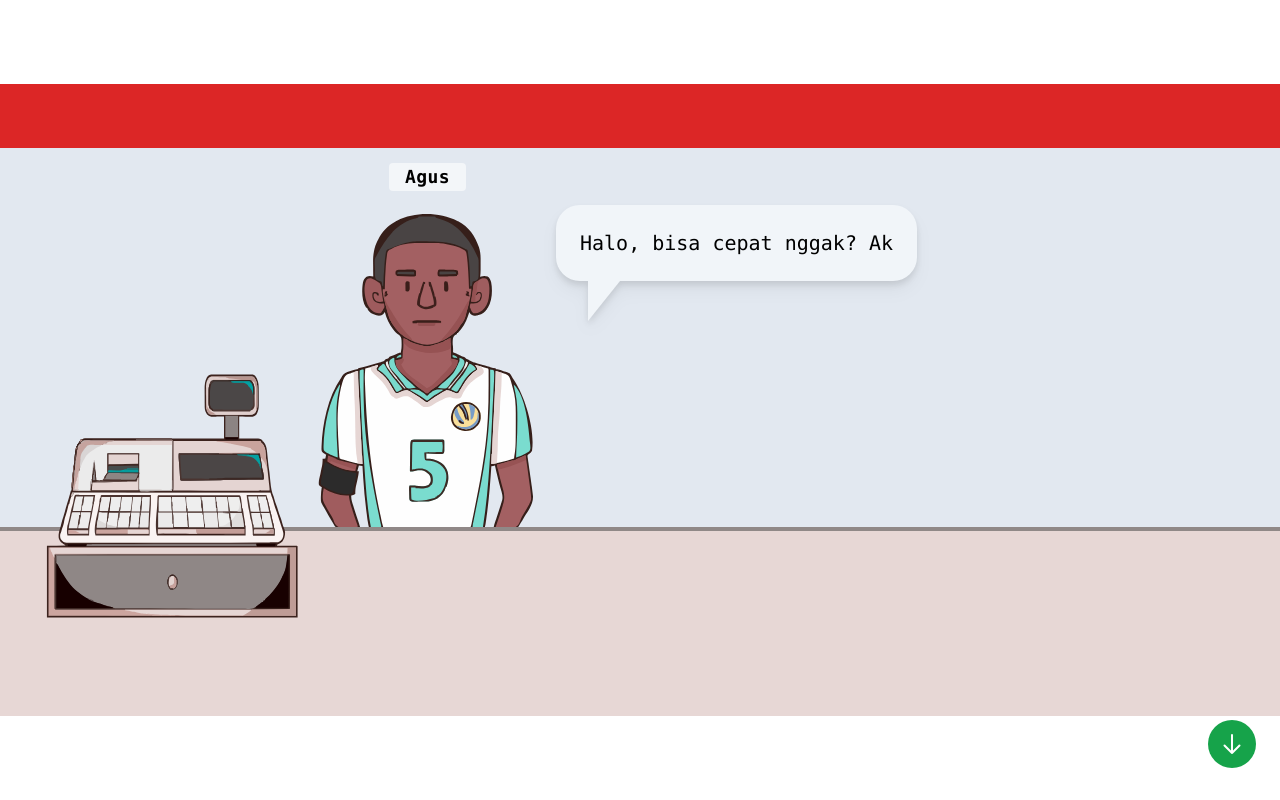
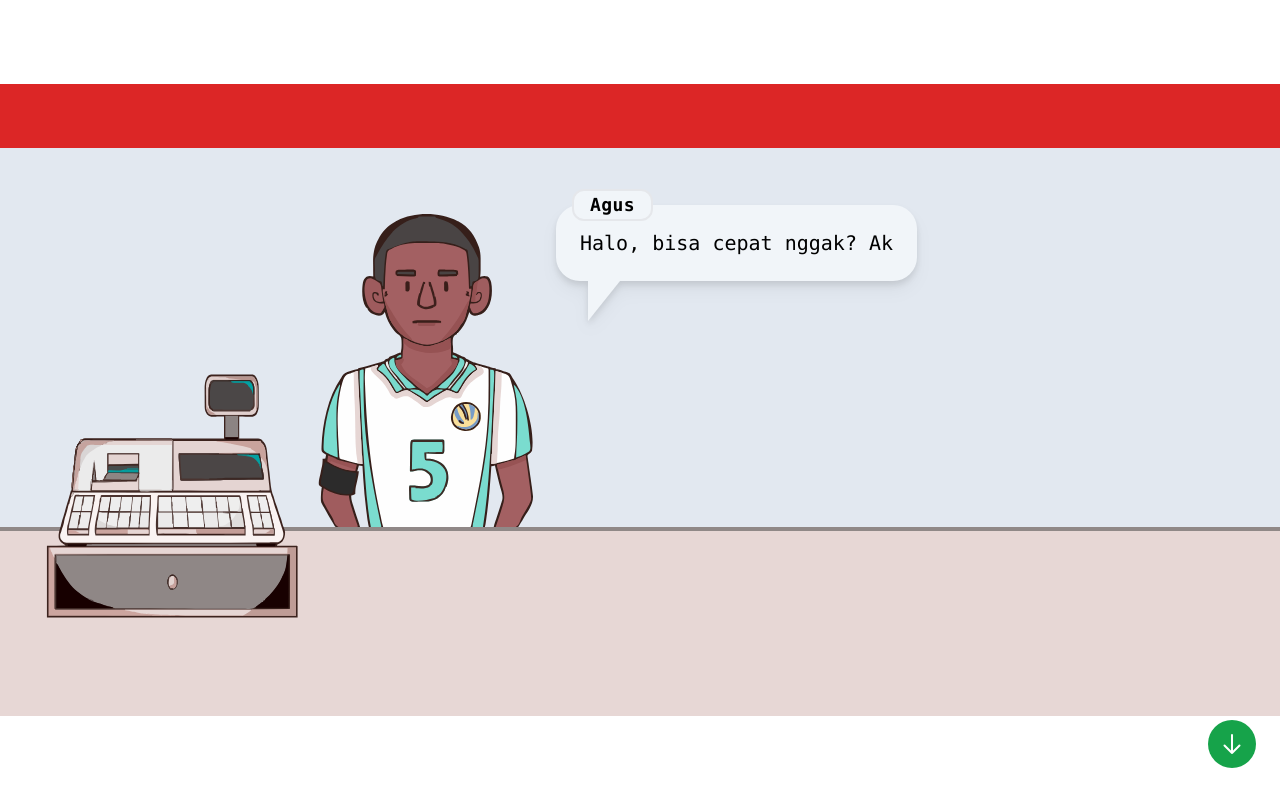
Before and after one commit to Diky-Without-C/Donut-Craze, a React (Vite) app: page / in a window 1280 px wide. Both pictures are taken after a click on the button "MULAI". Shown: the top 800 px of the page. Built offline with nearby package versions, Linux system fonts and the light colour scheme.

Commit message:
style: move name character on top of dialog

```diff
--- a/src/layouts/Scenes/CashierArea/Customer/Character/Dialog.tsx
+++ b/src/layouts/Scenes/CashierArea/Customer/Character/Dialog.tsx
@@ -1,11 +1,11 @@
 import { useEffect, useState } from "react";
-import Customer from "@core/classes/Customers";
 
 interface DialogProps {
-  dialog: Customer["dialog"];
+  name: string;
+  dialog: string;
 }
 
-export default function Dialog({ dialog }: DialogProps) {
+export default function Dialog({ name, dialog }: DialogProps) {
   const [text, setText] = useState("");
 
   useEffect(() => {
@@ -31,6 +31,9 @@ export default function Dialog({ dialog }: DialogProps) {
   return (
     text !== "" && (
       <main className="absolute top-[15%] min-w-24 max-w-2xl translate-x-64">
+        <span className="absolute top-0 z-10 -translate-y-4 translate-x-4 rounded-xl border-2 bg-slate-100 px-4 font-mono text-lg font-semibold tracking-wide">
+          {name}
+        </span>
         <section className="relative flex h-full w-full flex-col rounded-3xl bg-slate-100 p-6 font-mono drop-shadow-lg">
           <p className="text-justify text-xl">{text}</p>
           <div className="absolute bottom-0 left-8 h-0 w-0 translate-y-full border-b-[2.5rem] border-l-[2rem] border-b-transparent border-l-slate-100"></div>
--- a/src/layouts/Scenes/CashierArea/Customer/Character/index.tsx
+++ b/src/layouts/Scenes/CashierArea/Customer/Character/index.tsx
@@ -4,12 +4,10 @@ import Overlay from "@components/Overlay";
 
 interface CharacterProps extends ComponentProps<"div"> {
   image: string;
-  name: string;
 }
 
 export default function Character({
   image,
-  name,
   className,
   ...props
 }: CharacterProps) {
@@ -19,9 +17,6 @@ export default function Character({
       id="customer"
       className={`${className} relative flex h-3/4 w-3/12 items-end justify-center`}
     >
-      <span className="absolute top-0 z-10 h-7 -translate-y-20 rounded bg-white/60 px-4 font-mono text-lg font-bold tracking-wide">
-        {name}
-      </span>
       <Overlay src={image} className="min-w-[150%]" />
     </Droppable>
   );
--- a/src/layouts/Scenes/CashierArea/Customer/index.tsx
+++ b/src/layouts/Scenes/CashierArea/Customer/index.tsx
@@ -32,10 +32,9 @@ export default function Customer() {
     <>
       <Character
         image={image}
-        name={character.name}
         className={`${isPoppingUp ? "translate-y-0" : "translate-y-[200%]"} transition-all`}
       />
-      <Dialog dialog={character.dialog} />
+      <Dialog name={character.name} dialog={character.dialog} />
     </>
   );
 }
```
